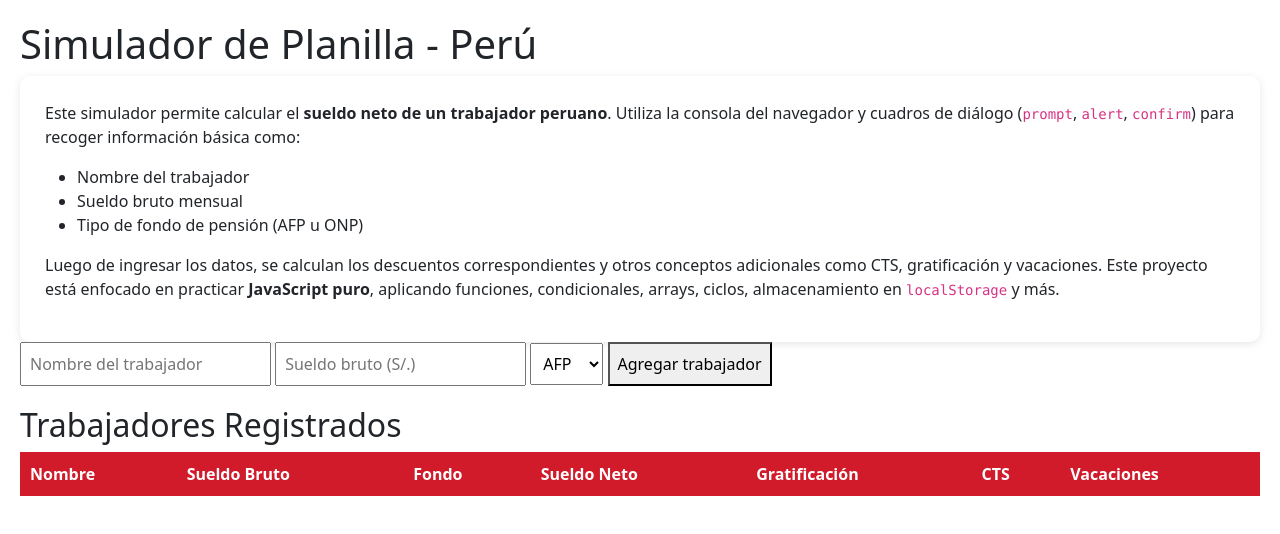
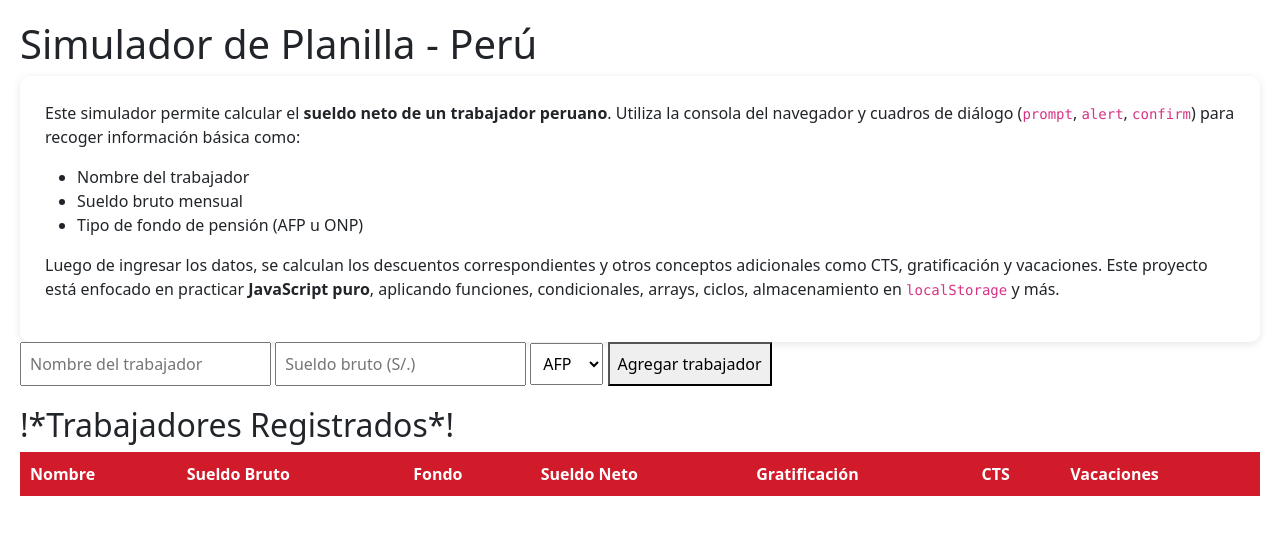
Before and after one commit to lxDiexl/Proyect-JS, a plain HTML site: page index.html in a window 1280 px wide. Drawn offline with nearby package versions, Linux system fonts and the light colour scheme.

Commit message:
entregable2

```diff
--- a/index.html
+++ b/index.html
@@ -54,7 +54,7 @@
       <button type="submit">Agregar trabajador</button>
     </form>
 
-    <h2>Trabajadores Registrados</h2>
+    <h2>!*Trabajadores Registrados*!</h2>
     <table>
       <thead>
         <tr>
```
